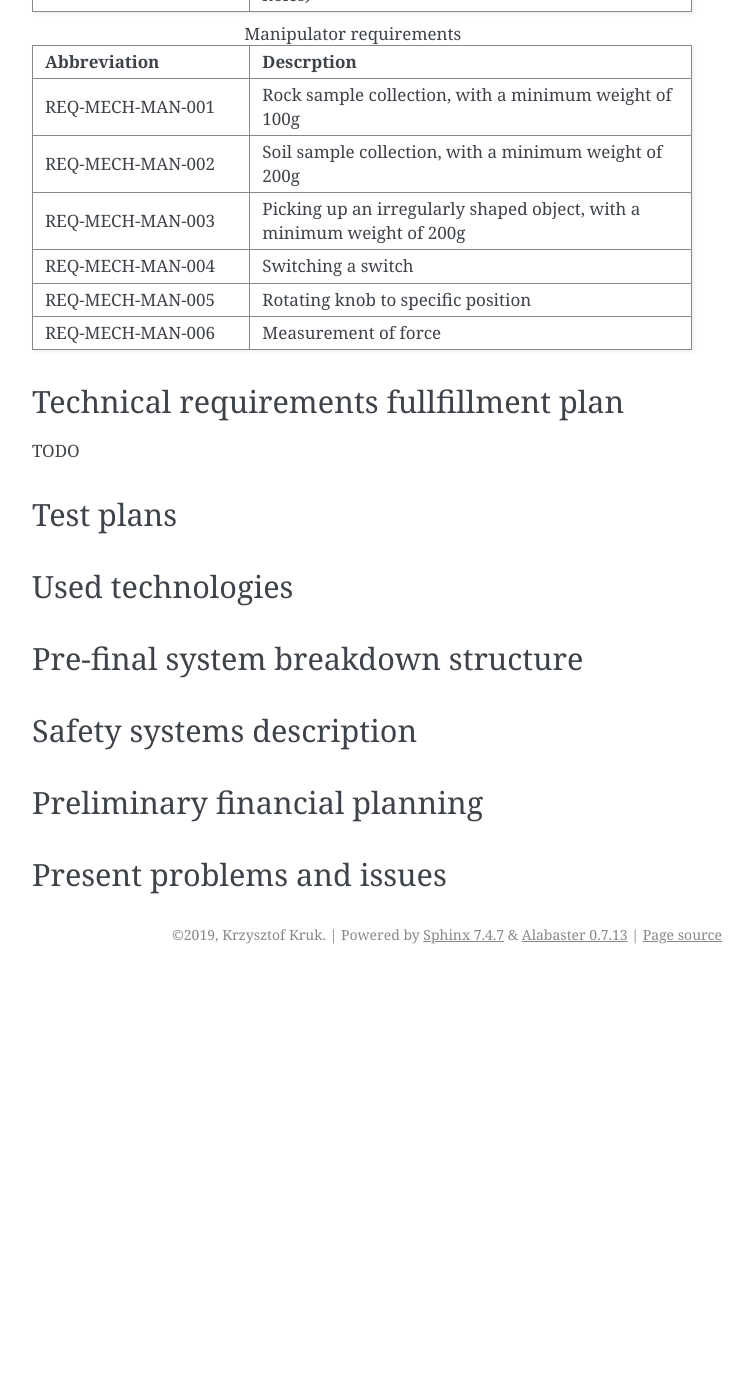
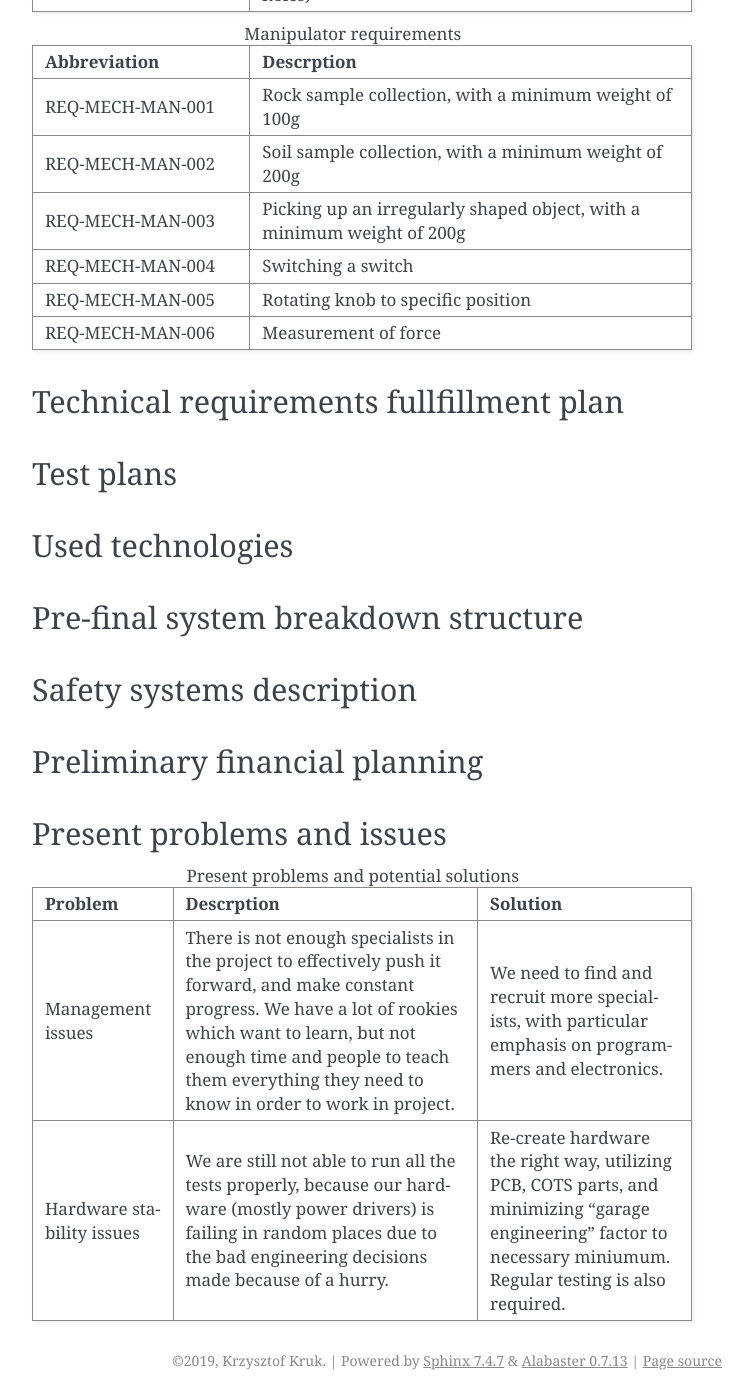
Before and after one commit to krkruk/OrionDoc, a Sphinx documentation site: the page built from source/documents/preliminary_report/preliminary_report.rst, in a window 1280 px wide and 1400 px high, scrolled down 2273 px. Shown: the whole window, without its empty margins (388-1140 px from the left). Built offline with Sphinx 7.4.7, drawn with Linux system fonts in a browser that asks for light colours; before the commit the page ends 3247 px from its top, so only the background shows below that.

Commit message:
Added some problems and solutions

```diff
--- a/source/documents/preliminary_report/preliminary_report.rst
+++ b/source/documents/preliminary_report/preliminary_report.rst
@@ -110,8 +110,6 @@
 Technical requirements fullfillment plan
 ================================================================================
 
-TODO
-
 Test plans
 ================================================================================
 
@@ -129,3 +127,16 @@
 
 Present problems and issues
 ================================================================================
+
+.. list-table:: Present problems and potential solutions
+   :header-rows: 1
+
+   * - Problem
+     - Descrption
+     - Solution
+   * - Management issues
+     - There is not enough specialists in the project to effectively push it forward, and make constant progress. We have a lot of rookies which want to learn, but not enough time and people to teach them everything they need to know in order to work in project.
+     - We need to find and recruit more specialists, with particular emphasis on programmers and electronics.
+   * - Hardware stability issues
+     - We are still not able to run all the tests properly, because our hardware (mostly power drivers) is failing in random places due to the bad engineering decisions made because of a hurry.
+     - Re-create hardware the right way, utilizing PCB, COTS parts, and minimizing "garage engineering" factor to necessary miniumum. Regular testing is also required.
```
